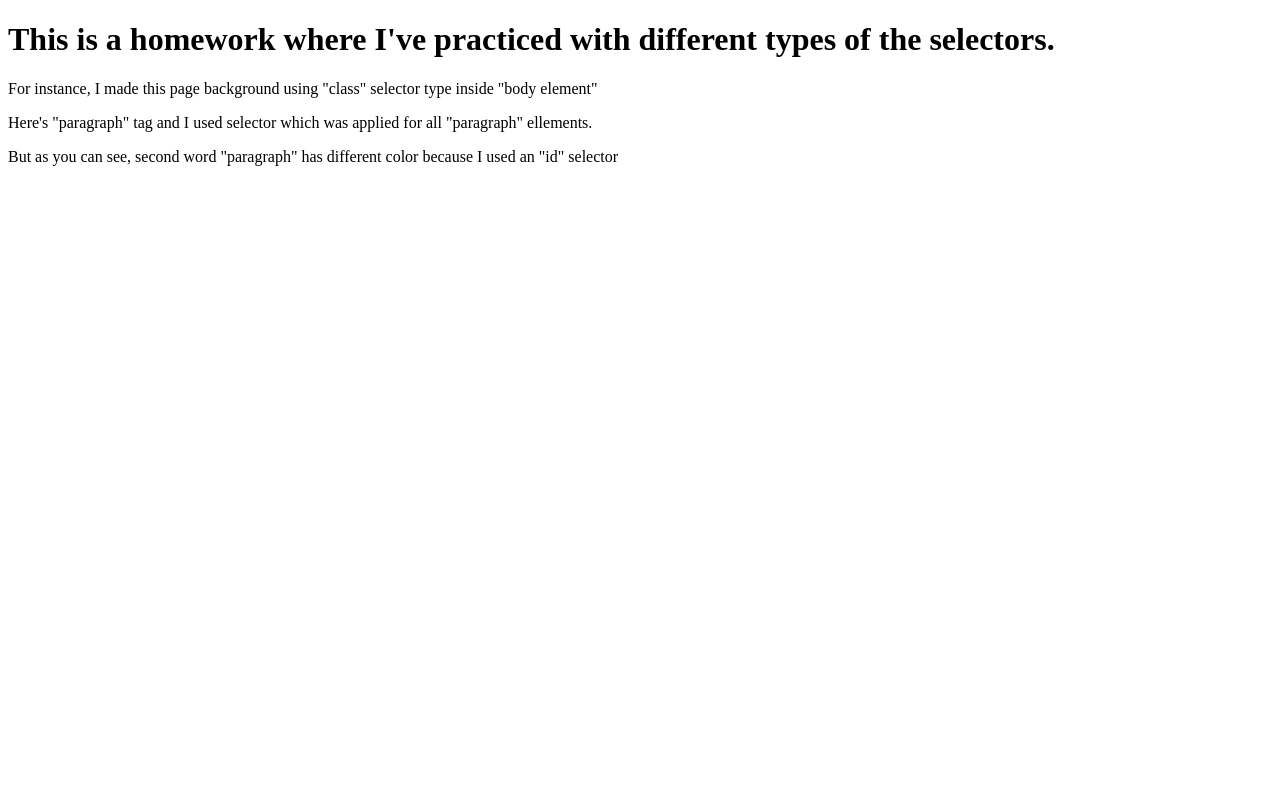
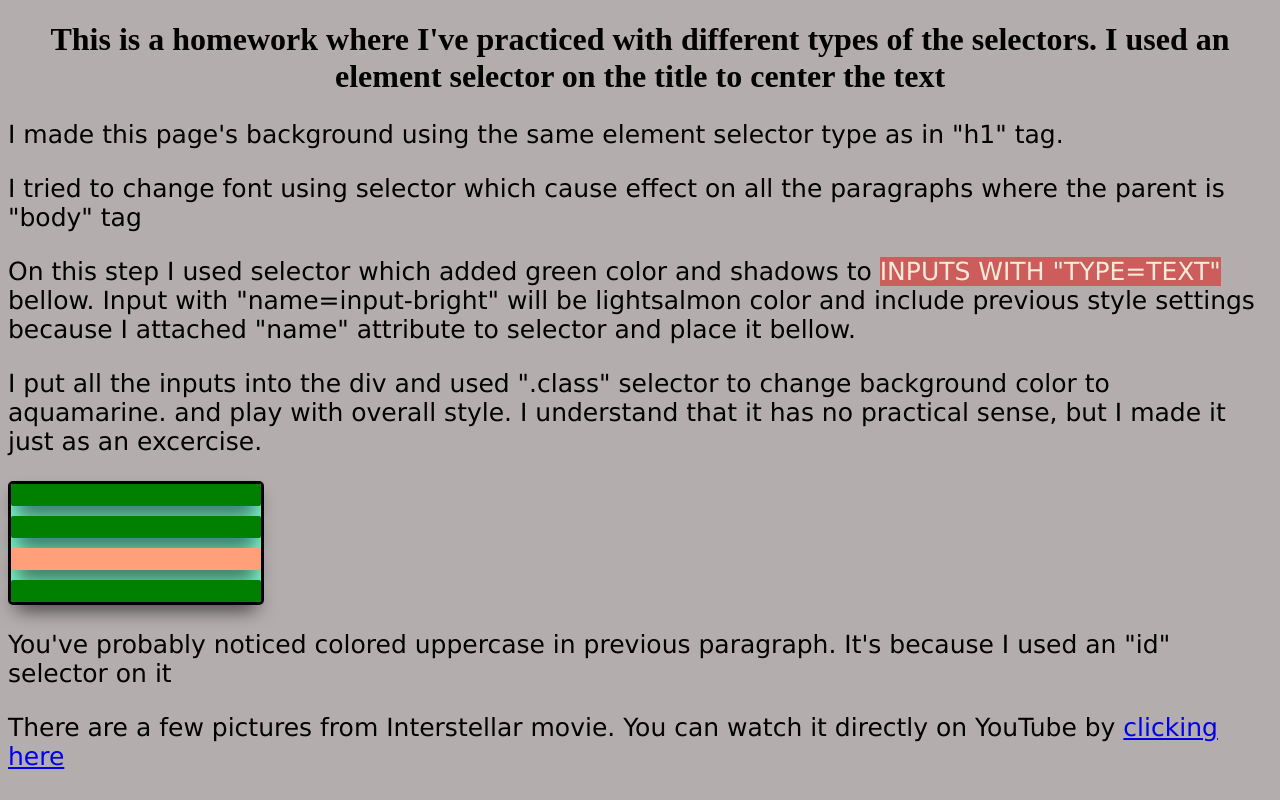
Before and after one commit to andrew221b/hw5, a plain HTML site: page selectors.html in a window 1280 px wide. Drawn offline with Linux system fonts and the light colour scheme.

Commit message:
continuing homework

```diff
--- a/selectors.html
+++ b/selectors.html
@@ -8,19 +8,39 @@
     <link rel="stylesheet" href="styles/styles.css">
 </head>
 
-<body class="page-back">
-    <h1>This is a homework where I've practiced with different types of the selectors.</h1>
+<body>
+    <h1>This is a homework where I've practiced with different types of the selectors. I used an element selector on the title to center the text</h1>
 
     <p>
-        For instance, I made this page background using "class" selector type inside "body element"
+        I made this page's background using the same element selector type as in "h1" tag.
     </p>
 
     <p>
-        Here's "paragraph" tag and I used selector which was applied for all <span id="p-span">"paragraph"</span>  ellements.
+        I tried to change font using selector which cause effect on all the paragraphs where the parent is "body" tag
     </p>
 
     <p>
-        But as you can see, second word "paragraph" has different color because I used an "id" selector
+        On this step I used selector which added green color and shadows to <span id="color-uppercase">inputs with "type=text"</span> bellow.
+        Input with "name=input-bright" will be lightsalmon color and include previous style settings because I attached "name" attribute to selector and place it bellow.
+    </p>
+
+    <p>
+        I put all the inputs into the div and used ".class" selector to change background color to aquamarine. and play with overall style. I understand that it has no practical sense, but I made it just as an excercise.
+    </p>
+
+    <div class="input-grid">
+     <input type="text">
+     <input type="text">
+     <input type="text" name="input-bright">
+     <input type="text">
+    </div>
+
+    <p>
+        You've probably noticed colored uppercase in previous paragraph. It's because I used an "id" selector on it
+    </p>
+
+    <p>
+        There are a few pictures from Interstellar movie. You can watch it directly on YouTube by <a href="https://www.youtube.com/watch?v=UDVtMYqUAyw">clicking here</a>
     </p>
 
 
--- a/styles/styles.css
+++ b/styles/styles.css
@@ -1,11 +1,41 @@
-.page-back {
-
+h1 {
+    text-align: center;
 }
 
-p {
+body {
+    background-color: rgb(180, 173, 173);
+    }
 
+
+body>p {
+    font-size: 25px;
+    font-family: Verdana, Arial;
+    }
+
+.input-grid {
+    display: grid;
+    width: 250px;
+    border-style: solid;
+    row-gap: 10px;
+    border-radius: 5px;
+    background-color: aquamarine;
 }
 
-#p-red {
 
+input[type="text"] {
+    background-color: green;
+    border: none;
+    border-radius: 2px;
+    box-shadow: rgb(0, 0, 0) 0px 10px 20px -5px;
+    height: 20px;
 }
+
+input[name="input-bright"] {
+    background-color: lightsalmon;
+}
+
+#color-uppercase {
+text-transform: uppercase;
+background-color: indianred;
+color: antiquewhite;
+}
```
